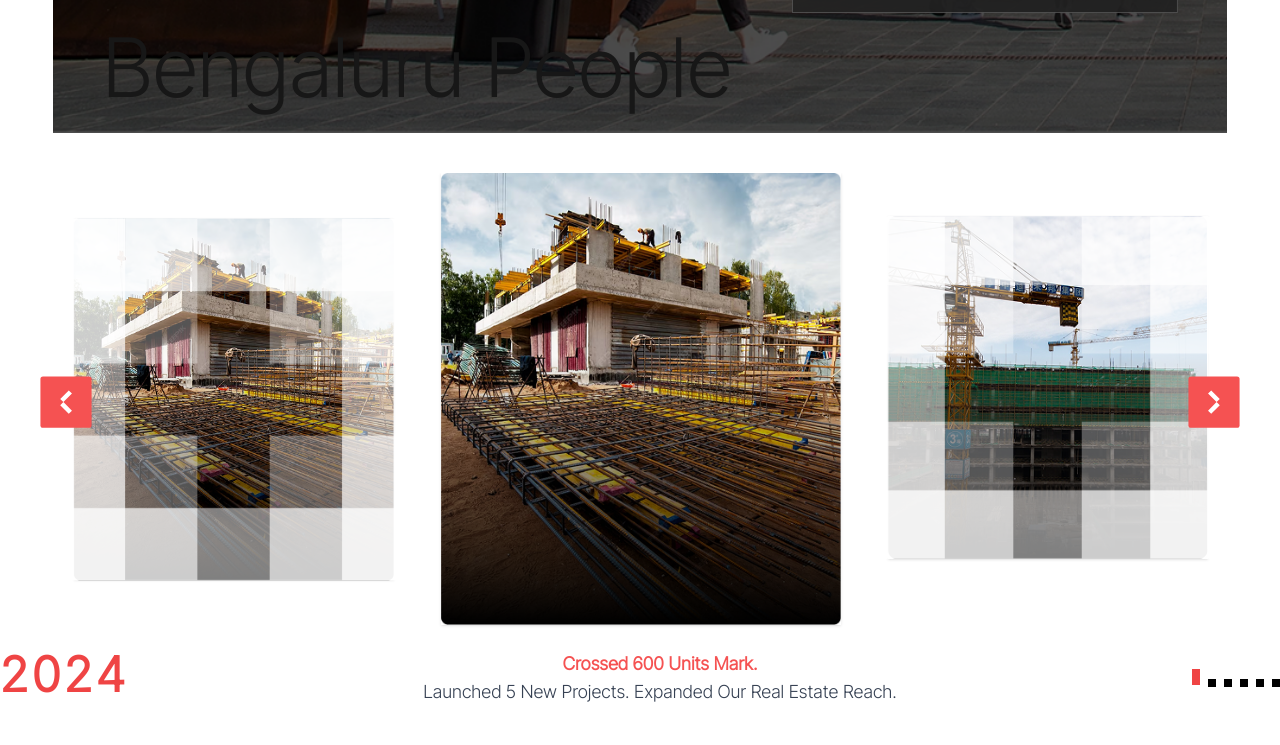
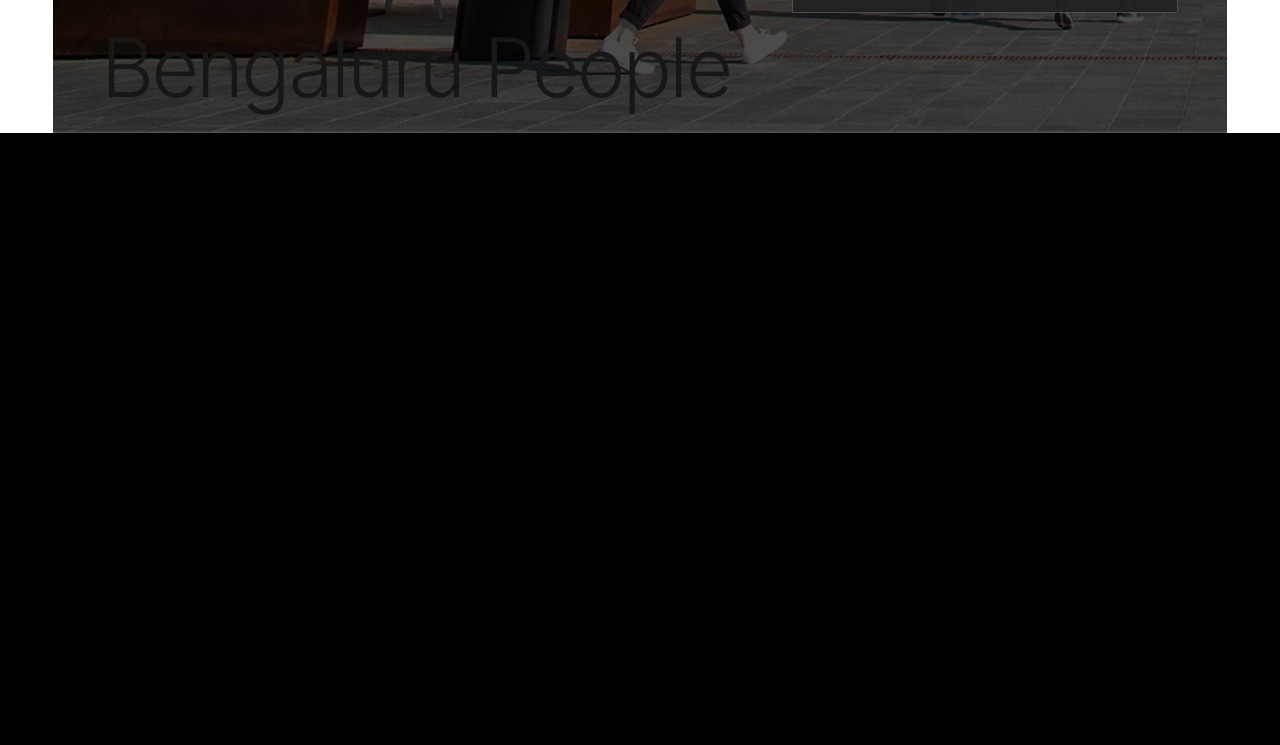
Before and after one commit to Pravu-lab/Brixline, a Next.js app: page /about in a window 1280 px wide. Shown: the part 740-1485 px from the top of the page. Built offline with nearby package versions, Linux system fonts and the light colour scheme.

Commit message:
poverlat animation fix amit-dev

```diff
--- a/src/Components/AboutusSlider.tsx
+++ b/src/Components/AboutusSlider.tsx
@@ -5,6 +5,7 @@ import { useState } from "react";
 import Image from "next/image";
 import "slick-carousel/slick/slick.css";
 import "slick-carousel/slick/slick-theme.css";
+import PageFillAnimation from "./PageFillAnimation";
 
 const slides = [
   {
@@ -145,7 +146,8 @@ const AboutUsSlider = () => {
   }
 
   return (
-    <div className=" slider-container my-10">
+    <>
+    <div className=" slider-container py-10 relative">
       <Slider {...settings}>
         {slides.map((slide, index) => (
           <div key={index} className="relative">
@@ -180,9 +182,10 @@ const AboutUsSlider = () => {
             ))}
           </ul>
         </div>
-
       </div>
+        <PageFillAnimation/>
     </div>
+    </>
   );
 };
 
--- a/src/Components/Header.tsx
+++ b/src/Components/Header.tsx
@@ -26,7 +26,7 @@ export default function Header() {
           offset: ["start end", "end start"],
         });
 
-    const compTwoOpacity = useTransform(scrollYProgress, [0.8,0.85], [0, 1]);
+    const compTwoOpacity = useTransform(scrollYProgress, [0.75,0.8], [0, 1]);
     return (
         // <header
         //     className={`bg-black sm:bg-white shadow-sm p-4 ${mobileOpen ? 'h-[100dvh]' : 'h-auto'
--- a/src/Components/PageFillAnimation.tsx
+++ b/src/Components/PageFillAnimation.tsx
@@ -12,7 +12,7 @@ export default function PageFillAnimation() {
   const stripeScale = useTransform(scrollYProgress, [0.08, 0.7], [0,1]);
   return (
 
-    <div ref={ref} className="absolute bottom-0 left-0 h-full overflow-hidden z-20 flex flex-col w-full">
+    <div ref={ref} className="absolute bottom-0 left-0 h-full overflow-hidden z-20 flex flex-col w-full pointer-events-none">
         {/* Create multiple stripes */}
         {[...Array(20)].map((_, index) => (
           <motion.div
@@ -20,6 +20,7 @@ export default function PageFillAnimation() {
             style={{
               scaleY: stripeScale,
               originY: 1,
+              pointerEvents: "none"
             }}
             className=" bg-black h-screen flex-1"
           />
```
